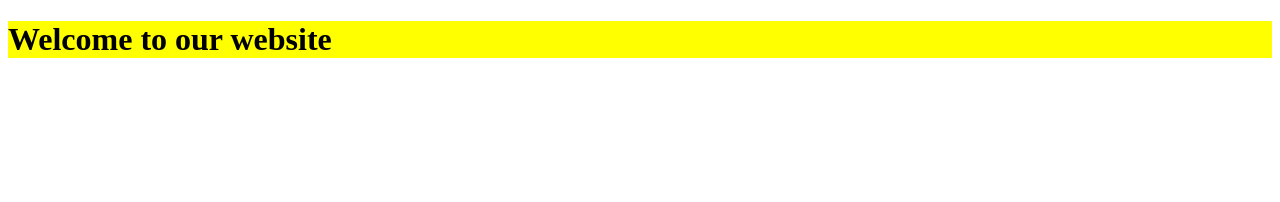
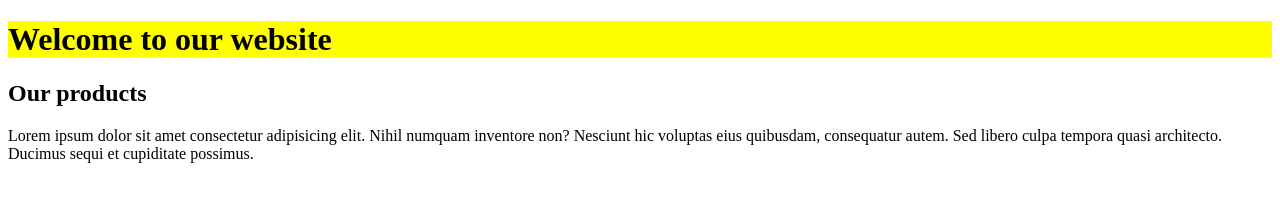
Before and after one commit to zebohon1985/onlinestore, a plain HTML site: page index.html in a window 1280 px wide. Drawn offline with Linux system fonts and the light colour scheme.

Commit message:
I addad new main tag to index.html

```diff
--- a/index.html
+++ b/index.html
@@ -10,5 +10,12 @@
     <header>
         <h1>Welcome to our website</h1>
     </header>
+
+    <main>
+        <div class="container">
+            <h2>Our products</h2>
+            <p>Lorem ipsum dolor sit amet consectetur adipisicing elit. Nihil numquam inventore non? Nesciunt hic voluptas eius quibusdam, consequatur autem. Sed libero culpa tempora quasi architecto. Ducimus sequi et cupiditate possimus.</p>
+        </div>
+    </main>
 </body>
 </html>
```
